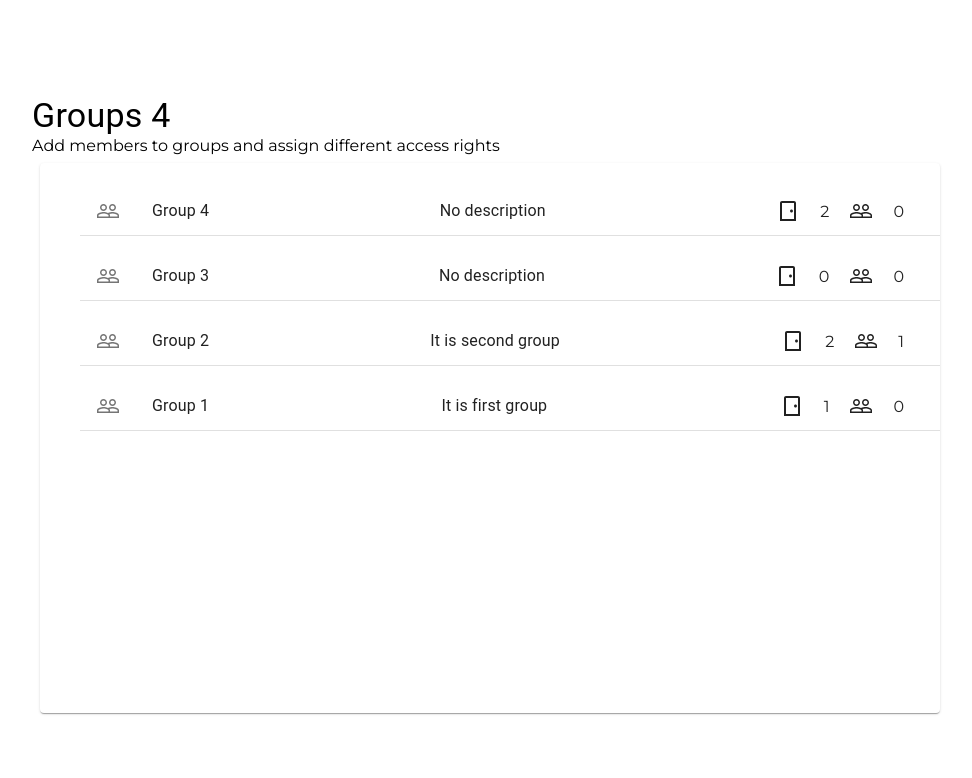
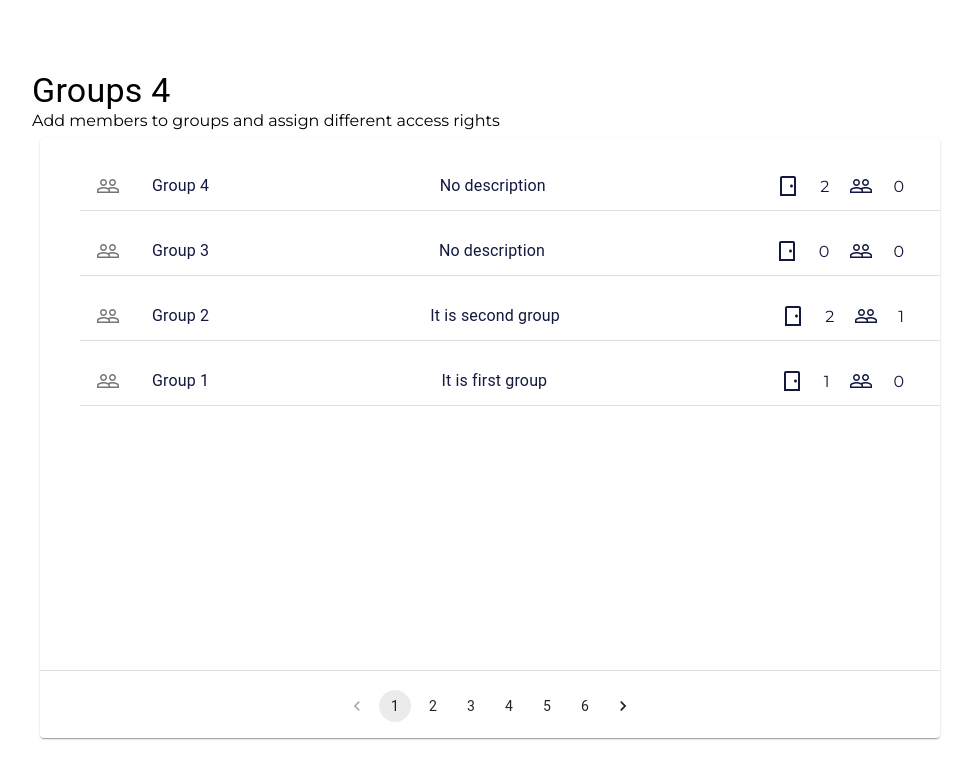
Before and after one commit to Azizkhuja/Kisi-Challenge, a React (Vite) app: page / in a window 1280 px wide. Shown: the top 778 px of the page, without its empty margins (150-1122 px from the left). Built offline with nearby package versions, Linux system fonts and the light colour scheme; what kisi-client would draw is missing.

Commit message:
Router and pagination added

```diff
--- a/package.json
+++ b/package.json
@@ -14,7 +14,8 @@
     "axios": "^0.24.0",
     "kisi-client": "^7.0.2",
     "react": "^17.0.0",
-    "react-dom": "^17.0.0"
+    "react-dom": "^17.0.0",
+    "react-router-dom": "^5.3.0"
   },
   "devDependencies": {
     "@vitejs/plugin-react": "^1.0.0",
--- a/src/App.css
+++ b/src/App.css
@@ -1,3 +1,7 @@
+a {
+  text-decoration: none;
+  color: #131840;
+}
 .App {
   display: flex;
   flex-direction: column;
@@ -6,6 +10,14 @@
   height: 100vh;
   font-family: "Montserrat", sans-serif;
 }
+.overall {
+  display: grid;
+  grid-template-rows: 1fr 1fr 1fr;
+}
+.second {
+  grid-row: 2 / 3;
+  align-self: flex-end;
+}
 .listItemDoors {
   display: flex;
   align-items: center;
@@ -13,3 +25,7 @@
 .listItemDoors span {
   margin: 0 20px;
 }
+.pagination {
+  display: flex;
+  align-items: center;
+}
--- a/src/components/App.jsx
+++ b/src/components/App.jsx
@@ -1,12 +1,23 @@
 import React, { useState } from "react";
 import "../App.css";
 import GroupLists from "./GroupLists";
+import { BrowserRouter as Router, Route, Switch } from "react-router-dom";
+import Test from "./Test";
 
 function App() {
   return (
-    <div className="App">
-      <GroupLists />
-    </div>
+    <Router>
+      <div className="App">
+        <Switch>
+          <Route exact path="/">
+            <GroupLists />
+          </Route>
+          <Route exact path="/:id">
+            <Test />
+          </Route>
+        </Switch>
+      </div>
+    </Router>
   );
 }
 
--- a/src/components/GroupLists.jsx
+++ b/src/components/GroupLists.jsx
@@ -2,9 +2,12 @@ import React, { useState, useEffect } from "react";
 import Paper from "@mui/material/Paper";
 import Box from "@mui/material/Box";
 import Typography from "@mui/material/Typography";
+import Divider from "@mui/material/Divider";
 import Kisi from "kisi-client";
 import axios from "axios";
 import SingleList from "./SingleList";
+import Pagenation from "./Pagenation";
+import { Link } from "react-router-dom";
 
 const groups = [
   {
@@ -93,7 +96,7 @@ const kisiClient = new Kisi();
 
 const GroupLists = () => {
   return (
-    <div>
+    <div className="groupLists">
       <Typography variant="h4">Groups 4</Typography>
       <Typography variant="h7">
         Add members to groups and assign different access rights
@@ -102,18 +105,26 @@ const GroupLists = () => {
         sx={{
           display: "flex",
           flexWrap: "wrap",
-          "& > :not(style)": { m: 1, width: 900, height: 550 },
+          "& > :not(style)": { m: 1, width: 900, height: 600 },
         }}
-        className="doors__container"
       >
         <Paper elevation={1}>
-          <ul>
-            {groups.map((group) => (
-              <SingleList items={group} key={group.id}>
-                {group.name}
-              </SingleList>
-            ))}
-          </ul>
+          <div className="overall">
+            <div className="first">
+              <ul>
+                {groups.map((group) => (
+                  <Link to={`/${group.id}`} key={group.id}>
+                    <SingleList items={group}>{group.name}</SingleList>
+                  </Link>
+                ))}
+              </ul>
+            </div>
+            <div className="second">
+              <Divider />
+              <br />
+              <Pagenation />
+            </div>
+          </div>
         </Paper>
       </Box>
     </div>
--- /dev/null
+++ b/src/components/Pagenation.jsx
@@ -0,0 +1,10 @@
+import Pagination from "@mui/material/Pagination";
+import Stack from "@mui/material/Stack";
+
+export default function BasicPagination() {
+  return (
+    <Stack spacing={1} className="pagination">
+      <Pagination count={6} />
+    </Stack>
+  );
+}
--- /dev/null
+++ b/src/components/Test.jsx
@@ -0,0 +1,13 @@
+import React from "react";
+import { useParams } from "react-router";
+
+const Test = () => {
+  const { id } = useParams();
+  return (
+    <div>
+      <p>Apple - {id}</p>
+    </div>
+  );
+};
+
+export default Test;
```
Also changed, not shown: 1 other file (tests, documents, lock files or other folders).
